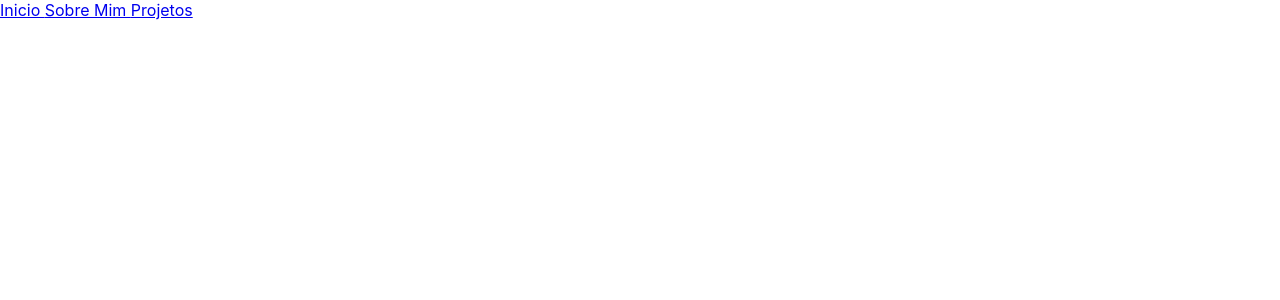
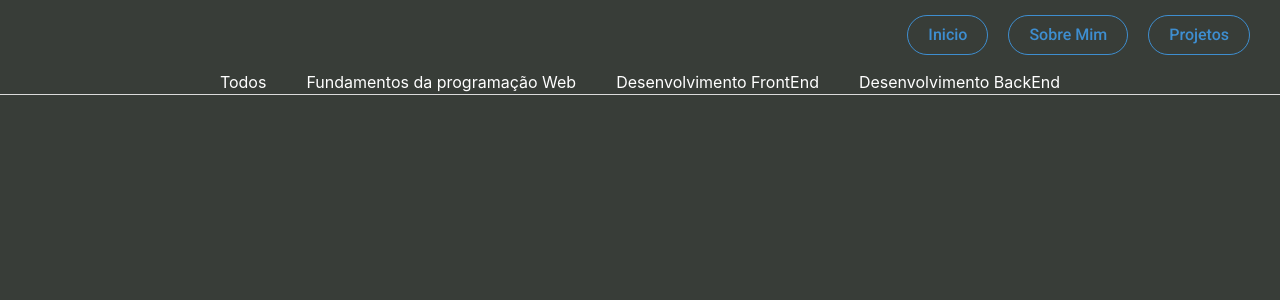
Before and after one commit to offpepe/portfolio, a React (Create React App) app: page /projects in a window 1280 px wide. Shown: the top 300 px of the page. Built offline with nearby package versions, Linux system fonts and the light colour scheme.

Commit message:
feat: style and Page Project

```diff
--- a/package.json
+++ b/package.json
@@ -6,6 +6,7 @@
     "@testing-library/jest-dom": "^5.12.0",
     "@testing-library/react": "^11.2.7",
     "@testing-library/user-event": "^12.8.3",
+    "bulma": "^0.9.2",
     "lint": "^0.7.0",
     "react": "^17.0.2",
     "react-dom": "^17.0.2",
--- a/src/App.css
+++ b/src/App.css
@@ -1,38 +1,166 @@
-.App {
+@import url('https://fonts.googleapis.com/css2?family=Roboto:wght@100;300;400;500;700&display=swap');
+@import "https://cdn.jsdelivr.net/npm/bulma@0.9.2/css/bulma.min.css";
+* {
+  border: 0;
+  margin: 0;
+  padding: 0;
+  box-sizing: border-box;
+}
+
+body {
+  background-color: #152614;
+  min-height: 100vh;
+  -webkit-animation: color-change-2x 15s linear infinite alternate both;
+  animation: color-change-2x 15s linear infinite alternate both;
+}
+
+body {
+  color: white;
+}
+
+.header {
+  display: flex;
+  justify-content: flex-end;
+  padding: 15px 0;
+}
+
+.header nav {
+  margin: 0 20px;
+}
+
+.header a {
+  font-family: 'Roboto', sans-serif;
+  font-weight: 500;
+  margin: 0 10px;
+}
+
+.page-landing {
+  display: flex;
+  flex-direction: column;
+  align-items: center;
+}
+
+.page-landing section {
   text-align: center;
 }
 
-.App-logo {
-  height: 40vmin;
-  pointer-events: none;
+.page-landing img {
+  border-radius: 50%;
+  width: 300px;
 }
 
-@media (prefers-reduced-motion: no-preference) {
-  .App-logo {
-    animation: App-logo-spin infinite 20s linear;
+.about h2, h3, h4 {
+  text-align: center;
+  margin: 20px;
+}
+
+.about article > p {
+  text-align: justify;
+  width: 40%;
+}
+
+.about article {
+  margin: 20px;
+  display: flex;
+  justify-content: center;
+}
+
+.about section {
+  width: 100%;
+  display: flex;
+  justify-content: space-evenly;
+}
+
+.prog-list {
+  width: 20%;
+  margin: 40px;
+  display: flex;
+  flex-direction: column;
+}
+
+.prog-item {
+  margin: 5px 0;
+}
+
+.prog-item img {
+  width: 50px;
+}
+
+.prog-item {
+  display: flex;
+  align-items: center;
+  justify-content: space-between;
+}
+
+.title {
+  color: whitesmoke;
+  text-shadow: 1px 2px #364b0b;
+  margin: 10px 0;
+}
+
+.subtitle {
+  color: white;
+  margin: 10px 0;
+  text-shadow: 1pSx 2px #1a097b;
+}
+
+.tabs li {
+  margin: 0 20px;
+}
+
+.fade-in {
+	-webkit-animation: fade-in 1.2s cubic-bezier(0.390, 0.575, 0.565, 1.000) both;
+	        animation: fade-in 1.2s cubic-bezier(0.390, 0.575, 0.565, 1.000) both;
+}
+/* ----------------------------------------------
+ * Generated by Animista on 2021-6-2 14:47:15
+ * Licensed under FreeBSD License.
+ * See http://animista.net/license for more info.
+ * w: http://animista.net, t: @cssanimista
+ * ---------------------------------------------- */
+
+/**
+ * ----------------------------------------
+ * animation fade-in
+ * ----------------------------------------
+ */
+ @-webkit-keyframes fade-in {
+  0% {
+    opacity: 0;
+  }
+  100% {
+    opacity: 1;
+  }
+}
+@keyframes fade-in {
+  0% {
+    opacity: 0;
+  }
+  100% {
+    opacity: 1;
   }
 }
 
-.App-header {
-  background-color: #282c34;
-  min-height: 100vh;
-  display: flex;
-  flex-direction: column;
-  align-items: center;
-  justify-content: center;
-  font-size: calc(10px + 2vmin);
-  color: white;
-}
 
-.App-link {
-  color: #61dafb;
-}
-
-@keyframes App-logo-spin {
-  from {
-    transform: rotate(0deg);
+@-webkit-keyframes color-change-2x {
+  0% {
+    background: #152614;
   }
-  to {
-    transform: rotate(360deg);
+  50% {
+    background: #454545;
+  }
+  100% {
+    background: #0D3B66;
   }
 }
+@keyframes color-change-2x {
+  0% {
+    background: #152614;
+  }
+  50% {
+    background: #454545;
+  }
+  100% {
+    background: #0D3B66;
+  }
+}
--- a/src/App.js
+++ b/src/App.js
@@ -1,7 +1,9 @@
 import { BrowserRouter, Switch, Route } from 'react-router-dom';
 import PageLanding from './pages/PageLanding';
-import About from './pages/About'
-import Header from './components/Header'
+import About from './pages/About';
+import Header from './components/Header';
+import Projects from './pages/Projects'
+import './App.css';
 
 function App() {
   return (
@@ -11,6 +13,7 @@ function App() {
     <Switch>
       <Route exact path="/" component={ PageLanding }/>
       <Route exact path="/about" component={ About }/>
+      <Route exact path="/projects" component={ Projects }/>
     </Switch>
    </BrowserRouter>
   </>
--- a/src/components/Header.jsx
+++ b/src/components/Header.jsx
@@ -4,11 +4,11 @@ import { Link } from 'react-router-dom';
 class Header extends Component {
     render() {
         return (
-            <header>
+            <header className="header">
                 <nav>
-                    <Link to='/'> Inicio </Link>
-                    <Link to='/about'> Sobre Mim </Link>
-                    <Link to=''> Projetos </Link>
+                    <Link className='button is-rounded is-info is-outlined' to='/'> Inicio </Link>
+                    <Link className='button is-rounded is-info is-outlined' to='/about'> Sobre Mim </Link>
+                    <Link className='button is-rounded is-info is-outlined' to='/projects'> Projetos </Link>
                 </nav>
             </header>
         );
--- a/src/components/ProglList.jsx
+++ b/src/components/ProglList.jsx
@@ -11,7 +11,7 @@ class ProglList extends Component {
 }
 
 ProglList.propTypes = {
-
+    progl: PropTypes.arrayOf(PropTypes.object).isRequired,
 };
 
 export default ProglList;
--- /dev/null
+++ b/src/components/ProjectTabs.jsx
@@ -0,0 +1,24 @@
+import React, { Component } from 'react';
+import PropTypes from 'prop-types';
+
+class ProjectTabs extends Component {
+    render() {
+        const { handler } = this.props;
+        return (
+            <div className="tabs is-centered">
+            <ul>
+                <li onClick={ handler } query=''  className="is-active">Todos</li>
+                <li onClick={ handler } query='fp' >Fundamentos da programação Web</li>
+                <li onClick={ handler } query='df' >Desenvolvimento FrontEnd</li>
+                <li onClick={ handler } query='db' >Desenvolvimento BackEnd</li>
+            </ul>
+         </div>
+        );
+    }
+}
+
+ProjectTabs.propTypes = {
+
+};
+
+export default ProjectTabs;
--- a/src/components/SkillCard.jsx
+++ b/src/components/SkillCard.jsx
@@ -4,12 +4,16 @@ import PropTypes from 'prop-types';
 class SkillCard extends Component {
     render() {
         const { skill } = this.props
-        return (<li><img src={skill.icon} alt={`Icone de ${skill.name}`}/>{`${skill.name} - ${skill.level}`} </li>);
+        return (<li className="prog-item">
+               <img className="prog-card-img" src={skill.icon} alt={`Icone de ${skill.name}`}/>
+               <p>{skill.name}</p>
+               <p>{skill.level}</p>
+            </li>);
     }
 }
 
 SkillCard.propTypes = {
-
+  skill: PropTypes.object.isRequired,
 };
 
 export default SkillCard;
--- a/src/pages/About.js
+++ b/src/pages/About.js
@@ -5,23 +5,26 @@ import data from '../services/data'
 class About extends Component {
     render() {
         return (
-            <main>
-                <h2> Sobre Mim </h2>
+            <main className="about fade-in">
+                <h2 className="title is-3"> Sobre Mim </h2>
                 <article>
                     <p>{ data.about }</p>
                 </article>
-                <h3> Habilidades </h3>
+                <h3 className="subtitle is-3"> Habilidades </h3>
+                <section>
                 <ul className='prog-list'>
-                    Linguagens de programação
-                    <ProglList progl={data.skills.progl} />
+                    <h4 className="subtitle is-5">Linguagens de programação</h4>
+                    <ProglList className='prog-item' progl={data.skills.progl} />
                 </ul>
-                <ul className='frame-list'>
-                   Frameworks
+                <ul className='prog-list'>
+                   <h4 className="subtitle is-5">Frameworks</h4>
                     <ProglList progl={data.skills.frameWorks} className='prog-list'/>
                 </ul>
-                <ul>
-                    {data.skills.habilities.map((hab) => <li>{ hab }</li>)}
+                <ul className='prog-list'>
+                    <h4 className="subtitle is-5"> Conhecimentos gerais </h4>
+                    {data.skills.habilities.map((hab) => <li key={ hab }>{ hab }</li>)}
                 </ul>
+                </section>
             </main>
         );
     }
--- a/src/pages/PageLanding.js
+++ b/src/pages/PageLanding.js
@@ -5,9 +5,11 @@ class PageLanding extends Component {
     render() {
         const { name, age, nationality } = data;
         return (
-            <div className="page-landing">
-                <h2>{ name }</h2>
-                <p>{`${age}, ${nationality} `}</p>
+            <div className="page-landing fade-in">
+                <section>
+                <h2 className='title is-3'>{ name }</h2>
+                <p className='subtitle is-4'>{`${age}, ${nationality} `}</p>
+                </section>
                 <img src='https://pbs.twimg.com/profile_images/1242553915650048000/9g_THTxk_400x400.jpg' alt={`foto de ${name}`}/>
             </div>
         );
--- /dev/null
+++ b/src/pages/Projects.js
@@ -0,0 +1,27 @@
+import React, { Component } from 'react';
+import ProjectTabs from '../components/ProjectTabs';
+
+class Projects extends Component {
+    constructor() {
+        super();
+        this.state = {
+            query: '',
+        }
+    }
+
+    queryChangeHandler = (e) => {
+      let { query } = this.state;
+      query = (Object.entries(e.target)[1].pop().query);
+      this.setState({ query });
+    }
+
+    render() {
+        return (
+            <main>
+                <ProjectTabs handler={ this.queryChangeHandler }/>
+            </main>
+        );
+    }
+}
+
+export default Projects;
--- a/src/services/data.js
+++ b/src/services/data.js
@@ -2,9 +2,8 @@ const data = {
     name: 'Alan Albuquerque F. Lopes',
     age: '21 anos',
     nationality: 'brasileiro',
-    about: `Meu nome é Alan, sou nativo de Corumbá-MS e atualmente moro em Campo Grande-MS(A capital do estado).
-    Gosto de programar desde os meus 16 anos após ser inserido no mundo por um projeto escolar que envolvia lógica de programação, desde então venho me aprofundando no assunto.
-    Agora com a Trybe direcionando todo o conhecimento que tenho, com o objetivo de entrar no mercado.`,
+    about: `Meu nome é Alan, sou nativo de Corumbá-MS e atualmente moro em Campo Grande-MS (A capital do estado).
+    Gosto de programar desde os meus 16 anos após ser inserido nesse mundo por um projeto escolar que envolvia lógica de programação, desde então venho me aprofundando no assunto.`,
     skills: {
       progl:[
           {
```
Also changed, not shown: 1 other file (tests, documents, lock files or other folders).
